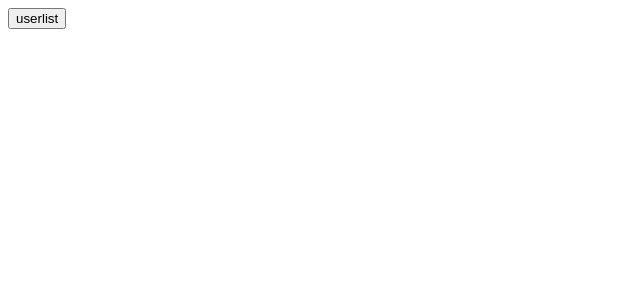
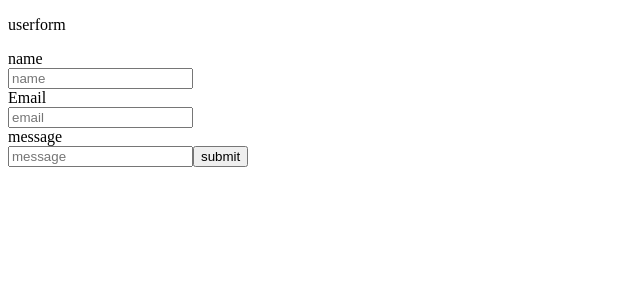
Before and after one commit to Itsvijayhere2000/angularpractice, an Angular app: page /userform in a window 1280 px wide. Shown: the top 300 px of the page, without its empty margins (0-640 px from the left). Built offline with nearby package versions, Linux system fonts and the light colour scheme.

Commit message:
get and post finished

```diff
--- a/src/app/app-routing.module.ts
+++ b/src/app/app-routing.module.ts
@@ -8,40 +8,56 @@ import { PagenotfoundComponent } from './pagenotfound/pagenotfound.component';
 import { RelativeComponent } from './relative/relative.component';
 import { UsersComponent } from './users/users.component';
 import { ParentComponent } from './parent/parent.component';
-const routes: Routes = [{
-  path: 'Hello',
-  redirectTo: 'aboutus',
-  pathMatch: 'full'
+import { UserformComponent } from './userform/userform.component';
+import { UserlistComponent } from './userlist/userlist.component';
+const routes: Routes = [
+//   path: 'Hello',
+//   redirectTo: 'aboutus',
+//   pathMatch: 'full'
 
-},
+// },
+// {
+//   path: 'aboutus',
+//   component: AboutusComponent,
+//   children: [{ path: 'comp1', component: Component1Component },
+//   { path: 'comp2', component: Component2Component },
+//   { path: 'lists', component: RelativeComponent }
+//   ]
+// },
+
+// {
+//   path: 'contactus',
+//   component: ContactusComponent,
+//   children: [{ path: 'list', component: RelativeComponent },
+
+//   { path: ":userid", component: ParentComponent }
+//   ],
+
+// },
+// {
+//   path: 'details',
+//   loadChildren:()=>import('./module/module-routing.module').then(m=>m.ModuleRoutingModule)
+
+
+// },
 {
-  path: 'aboutus',
-  component: AboutusComponent,
-  children: [{ path: 'comp1', component: Component1Component },
-  { path: 'comp2', component: Component2Component },
-  { path: 'lists', component: RelativeComponent }
-  ]
+ path:'',
+ redirectTo:'userlist',
+ pathMatch:'full'
 },
 
 {
-  path: 'contactus',
-  component: ContactusComponent,
-  children: [{ path: 'list', component: RelativeComponent },
-
-  { path: ":userid", component: ParentComponent }
-  ],
-
+  path: 'userform',
+  component: UserformComponent
 },
 {
-  path: 'details',
-  loadChildren:()=>import('./module/module-routing.module').then(m=>m.ModuleRoutingModule)
-
-
-},
-{
-  path: '**',
-    component: PagenotfoundComponent
+  path:'userlist',
+  component:UserlistComponent
 }
+// {
+//   path: '**',
+//     component: PagenotfoundComponent
+// }
 
 ];
 
--- a/src/app/app.component.html
+++ b/src/app/app.component.html
@@ -11,4 +11,5 @@
  <router-outlet></router-outlet>
 <a routerLink="module">newmodule</a> -->
 
-<button (click)="userlist()">userlist</button>
+
+<router-outlet></router-outlet>
--- a/src/app/app.component.ts
+++ b/src/app/app.component.ts
@@ -1,4 +1,5 @@
 import { Component } from '@angular/core';
+import { Router } from '@angular/router';
 import { AppService } from './app.service';
 
 @Component({
@@ -7,16 +8,12 @@ import { AppService } from './app.service';
   styleUrls: ['./app.component.scss']
 })
 export class AppComponent {
-  list:any=[]
+
   title = 'angularpractice';
 
 
-  constructor(private appservice: AppService){
+  constructor(){
 
   }
-  userlist(){
-         this.appservice.getuser().subscribe(data=>{console.log(data)
-         this.list=data
-  })
-  }
+
 }
--- a/src/app/app.service.ts
+++ b/src/app/app.service.ts
@@ -6,8 +6,11 @@ import { HttpClient } from '@angular/common/http';
 export class AppService {
 
   constructor(private httpclient:HttpClient) { }
-getuser(){
+userlist(){
   return this.httpclient.get('http://localhost:3010/emp')
 
 }
+submit(userdetails:any){
+  return this.httpclient.post ('http://localhost:3010/insert',userdetails)
 }
+}
--- /dev/null
+++ b/src/app/form/form.component.html
@@ -0,0 +1 @@
+<p>form works!</p>
--- a/src/app/userform/userform.component.html
+++ b/src/app/userform/userform.component.html
@@ -1 +1,14 @@
-<p>userform works!</p>
+<p>userform</p>
+<form>
+
+
+    <label for="name">name</label><br>
+    <input type="name" [(ngModel)]="name" name="name" placeholder="name"><br>
+    <label for="email">Email</label><br>
+    <input type="text" [(ngModel)]="email" name="email" placeholder="email"><br>
+
+    <label for="message">message</label><br>
+    <input type="text" [(ngModel)]="msg" name="msg"placeholder="message">
+
+    <button (click)="submit()">submit</button>
+</form>
--- a/src/app/userform/userform.component.ts
+++ b/src/app/userform/userform.component.ts
@@ -1,4 +1,6 @@
 import { Component, OnInit } from '@angular/core';
+import { Router } from '@angular/router';
+import { AppService } from '../app.service';
 
 @Component({
   selector: 'app-userform',
@@ -6,10 +8,27 @@ import { Component, OnInit } from '@angular/core';
   styleUrls: ['./userform.component.scss']
 })
 export class UserformComponent implements OnInit {
-
-  constructor() { }
+  userdetails:any=[]
+  email:any=[]
+   name:any=[]
+   msg:any=[]
+  constructor(private appserver: AppService,private router:Router) { }
 
   ngOnInit(): void {
   }
+  submit(){
 
-}
+    this.userdetails={
+      email:this.email,
+     name:this.name,
+     msh:this.msg}
+
+     this.appserver.submit(this.userdetails).subscribe((data)=>{
+      console.log(data);
+      this.router.navigate(['userlist'])
+
+     })
+    }
+
+
+  }
--- a/src/app/userlist/userlist.component.html
+++ b/src/app/userlist/userlist.component.html
@@ -1 +1,11 @@
 <p>userlist works!</p>
+<button (click)="addlist()">addlist</button>
+<a routerLink="userform"></a><br>
+<th>name</th> <th>id</th> <th>message</th>
+
+<ng-container *ngFor="let user of list">
+<li>{{user.name}}{{user.Email}}{{user.message}}</li>
+<!-- <td><button>edit</button></td>
+<td><button>delete</button></td> -->
+
+</ng-container>
--- a/src/app/userlist/userlist.component.ts
+++ b/src/app/userlist/userlist.component.ts
@@ -1,4 +1,6 @@
 import { Component, OnInit } from '@angular/core';
+import { Router } from '@angular/router';
+import { AppService } from '../app.service';
 
 @Component({
   selector: 'app-userlist',
@@ -6,10 +8,20 @@ import { Component, OnInit } from '@angular/core';
   styleUrls: ['./userlist.component.scss']
 })
 export class UserlistComponent implements OnInit {
-
-  constructor() { }
+  list:any
+  constructor(private appservice:AppService,private router:Router) { }
 
   ngOnInit(): void {
+    this.appservice.userlist().subscribe((data:any)=>{
+      this.list=data
+      console.log(data);
+    })
   }
+  addlist(){
+
+
+     this.router.navigate(['userform'])
 
 }
+
+}
```
